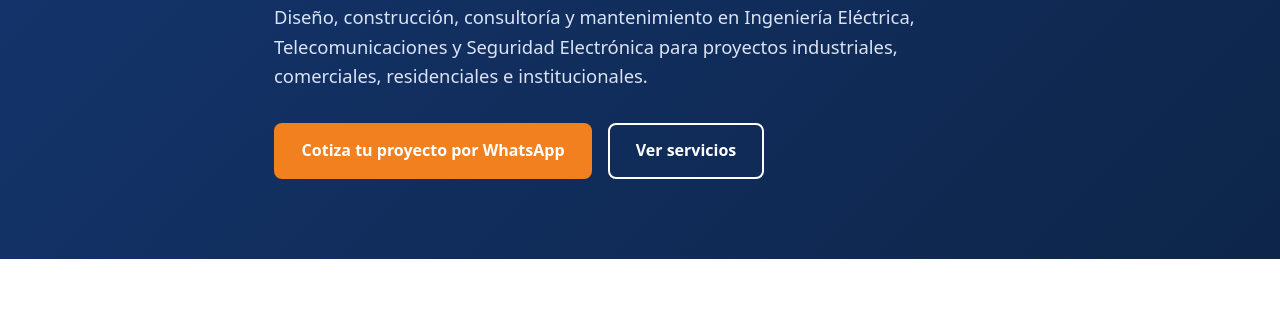
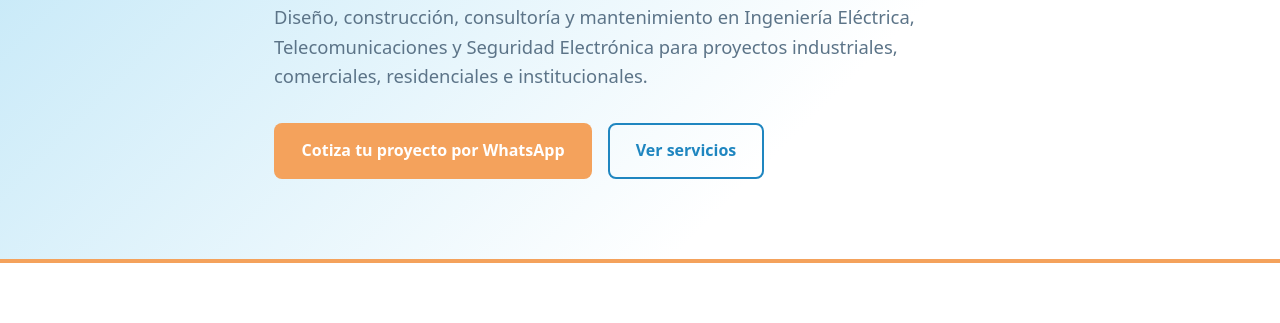
Before and after one commit to jcamachoc01/Pagina-Citadel, a plain HTML site: page index.html in a window 1280 px wide. Shown: the part 264-587 px from the top of the page. Drawn offline with Linux system fonts and the light colour scheme.

Commit message:
Switch palette to white/celeste/light-orange to match CIDATEL's brand PDF
Replace the dark-navy hero and buttons with the lighter blue-celeste +
soft-orange combination used on the cover of the company's PDF, keeping
text contrast readable (a medium celeste blue for headings/links rather
than the very light decorative tint).

Co-Authored-By: Claude Sonnet 5 <noreply@anthropic.com>

```diff
--- a/css/styles.css
+++ b/css/styles.css
@@ -1,12 +1,13 @@
 :root {
   --color-bg: #ffffff;
-  --color-bg-alt: #f4f6fb;
-  --color-text: #16233d;
-  --color-muted: #5b6884;
-  --color-primary: #14356e;
-  --color-primary-dark: #0d2549;
-  --color-accent: #f2801f;
-  --color-border: #e3e7f0;
+  --color-bg-alt: #eaf6fb;
+  --color-text: #1c3d55;
+  --color-muted: #5c7488;
+  --color-primary: #1f86c0;
+  --color-primary-light: #bfe6f7;
+  --color-accent: #f4a25c;
+  --color-accent-dark: #e2843a;
+  --color-border: #d9edf6;
   --color-whatsapp: #25d366;
   --max-width: 1140px;
 }
@@ -99,8 +100,8 @@ h1, h2, h3 {
 
 /* Hero */
 .hero {
-  background: linear-gradient(135deg, var(--color-primary) 0%, var(--color-primary-dark) 100%);
-  color: #fff;
+  background: linear-gradient(135deg, var(--color-primary-light) 0%, #ffffff 65%);
+  border-bottom: 4px solid var(--color-accent);
   padding: 5rem 0;
 }
 
@@ -109,13 +110,13 @@ h1, h2, h3 {
 }
 
 .hero h1 {
-  color: #fff;
+  color: var(--color-text);
   font-size: 2.5rem;
   margin-bottom: 1.25rem;
 }
 
 .hero .subtitle {
-  color: #dbe4f5;
+  color: var(--color-muted);
   font-size: 1.15rem;
   margin-bottom: 2rem;
 }
@@ -141,16 +142,17 @@ h1, h2, h3 {
 }
 
 .btn-primary:hover {
-  background: #d96e11;
+  background: var(--color-accent-dark);
 }
 
 .btn-secondary {
-  border-color: #fff;
-  color: #fff;
+  border-color: var(--color-primary);
+  color: var(--color-primary);
 }
 
 .btn-secondary:hover {
-  background: rgba(255, 255, 255, 0.1);
+  background: var(--color-primary);
+  color: #fff;
 }
 
 .btn-whatsapp {
@@ -385,6 +387,8 @@ h1, h2, h3 {
     --color-bg-alt: #161f36;
     --color-text: #e7ecf7;
     --color-muted: #9aa6c3;
+    --color-primary: #5cc0ee;
+    --color-primary-light: #1c3d55;
     --color-border: #26304a;
   }
 
@@ -393,6 +397,10 @@ h1, h2, h3 {
   }
 
   .btn-secondary {
-    color: #fff;
+    color: var(--color-primary);
+  }
+
+  .btn-secondary:hover {
+    color: #0f1626;
   }
 }
```
